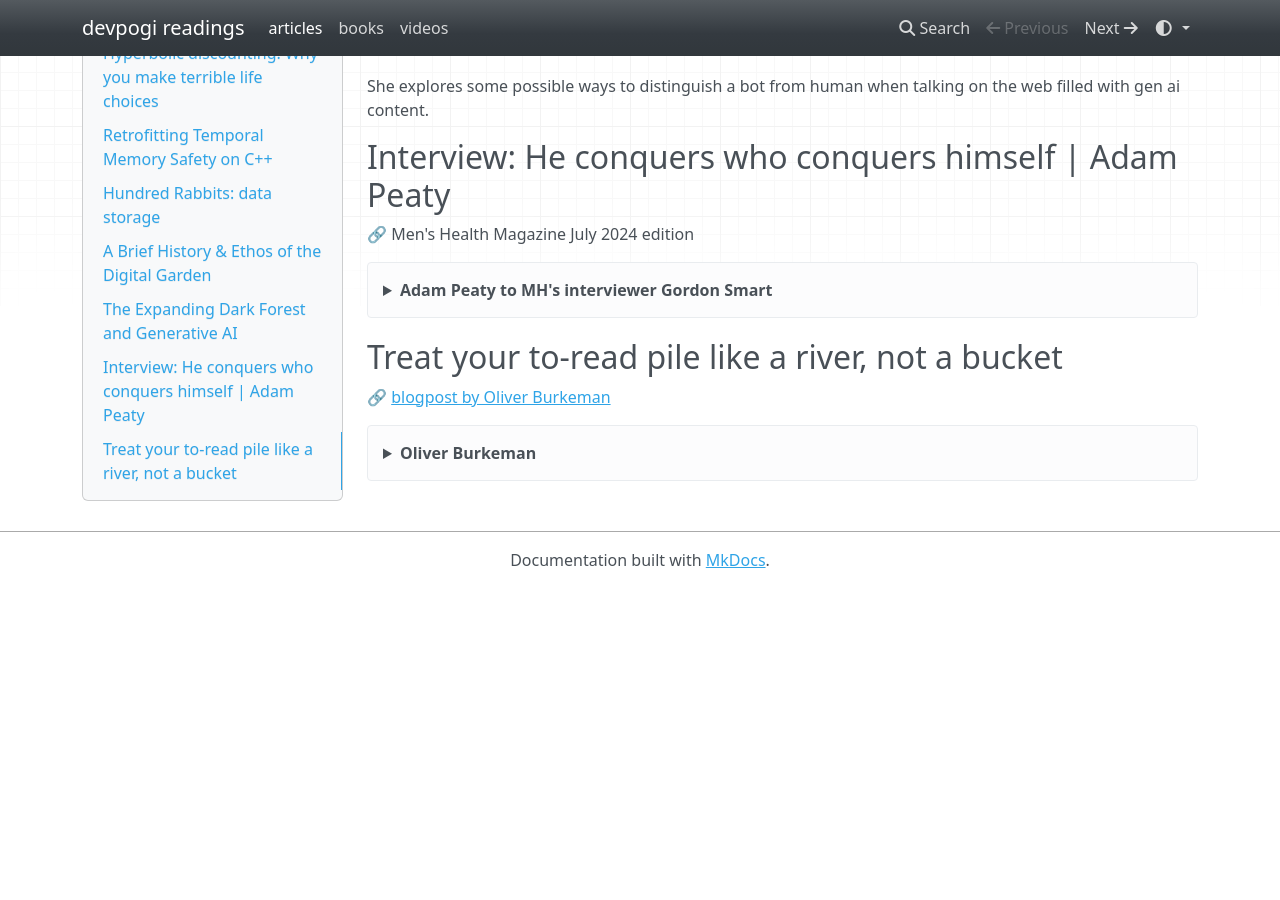
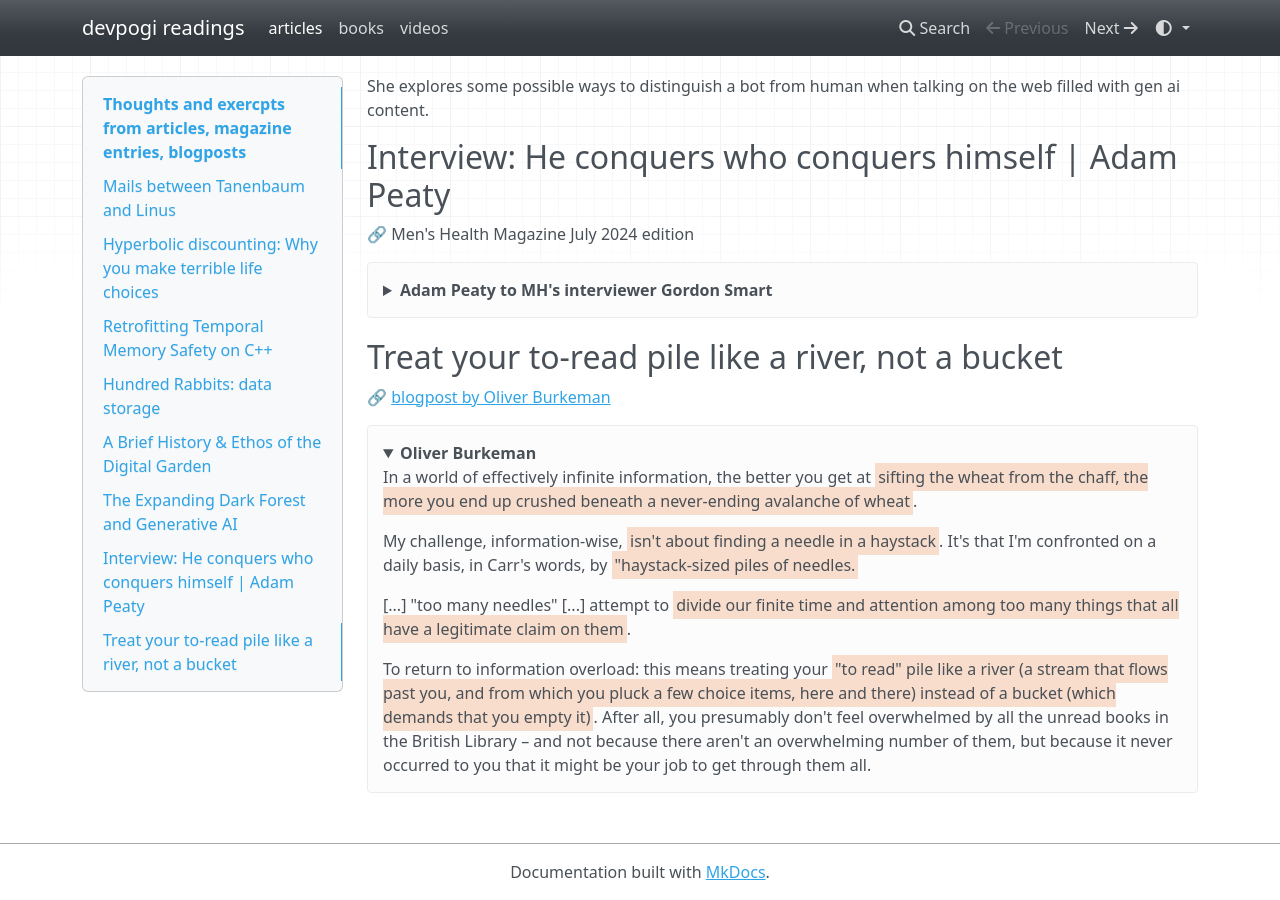
Before and after one commit to devprabal/readings, an MkDocs documentation site: the page built from docs/articles.md, in a window 1280 px wide and 900 px high, scrolled down 2676 px. Built offline with MkDocs 1.6.1, drawn with Linux system fonts in a browser that asks for light colours; nearby versions of some CDN libraries; before the commit the page ends 3264 px from its top, so only the background shows below that.

Commit message:
expand by default

```diff
--- a/docs/articles.md
+++ b/docs/articles.md
@@ -134,7 +134,7 @@
 
 🔗 [blogpost by Oliver Burkeman](https://www.oliverburkeman.com/river)
 
-??? quote "Oliver Burkeman"
+???+ quote "Oliver Burkeman"
 
     In a world of effectively infinite information, the better you get at ==sifting the wheat from the chaff, the more you end up crushed beneath a never-ending avalanche of wheat==.
 
```
